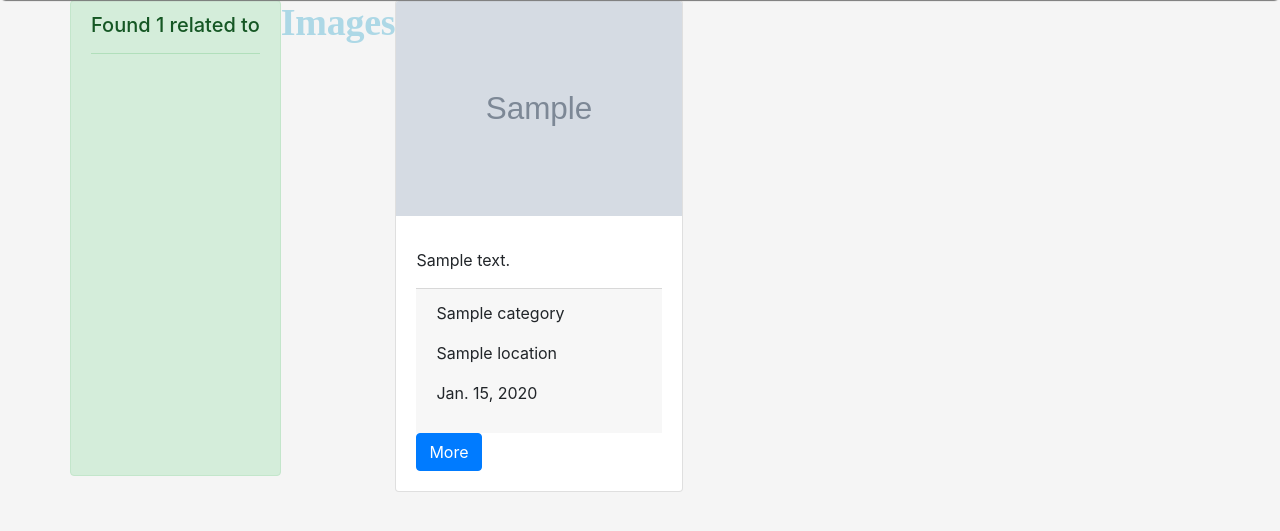
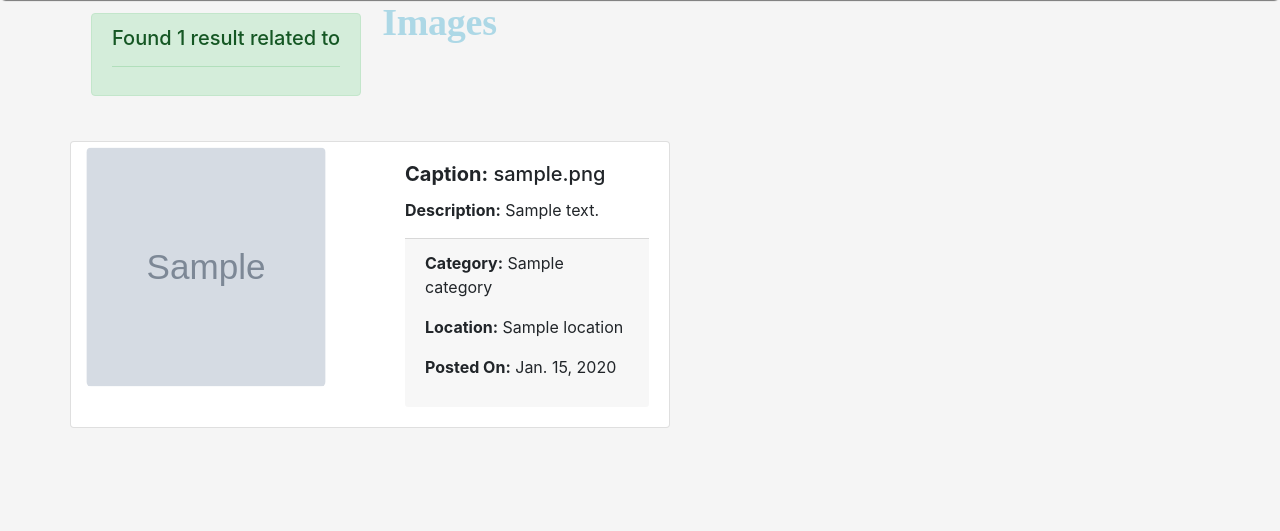
Before and after one commit to petermirithu/Gallery_app, a Django app: template G_pyra/templates/search.html in a window 1280 px wide; the page is wider, and only the part inside the window is pictured. Shown: the part 58-589 px from the top of that part. Run offline with Django 3.2, Linux system fonts and the light colour scheme; tables that the repository leaves empty hold one stand-in row (values such as "Sample post"); the template is opened without the code that fills it: values that come from a table or form of the project are taken from there, most other values are stand-ins (such as "Sample title", 1, 10 or a date in 2020); grey boxes marked "Sample" are stand-in pictures; some libraries are stand-ins or nearby versions.

Commit message:
add a modal to search template

```diff
--- a/G_pyra/templates/search.html
+++ b/G_pyra/templates/search.html
@@ -3,29 +3,54 @@
 {% block content %}
   <div class="container">
     <div class="row">
-      {% if images %}
-        <h5 class="alert alert-success">Found {{images|length}} related to <hr> {{message}}</h5>
-      {% else %}
-        <h5 class="alert alert-danger">Found 0 images related to <hr> {{message}}</h5>
-      {% endif %}
-
+      <div class="alert">
+        {% if images %}
+          <h5 class="alert alert-success">Found {{images|length}} result related to <hr> {{message}}</h5>
+        {% else %}
+          <h5 class="alert alert-danger">No results<hr> {{message}}</h5>
+        {% endif %}
+      </div>
       <h2>Images</h2>
       {% if images %}
         {% for image in images %}
-          <div class="card" style="width: 18rem;">
-            <img src="{{image.image_url.url}}" class="card-img-top" width="250px" alt="Image">
-            <div class="card-body">
-              <h5 class="card-title">{{image.name}}</h5>
-              <p class="card-text">{{image.description}}</p>
-              <div class="card-footer">
-                <p>{{image.category}}</p>
-                <p>{{image.location}}</p>
-                <p>{{image.posted_on}}</p>
+        <div class="card-columns">
+          <div class="card" style="width:600px">
+            <div class="row">
+              <div class="col-md-6">
+                <img onclick="onClick(this)" src="{{image.image_url.url}}" class="img254" id="myImg" style="width:250px;height:250px;" alt="<p> <b>Caption:</b> {{image.image_name}}.<br> <b>Description:</b> {{image.description}}<br> <b>Category:</b> {{image.category}}<br> <b>Location:</b> {{image.location}}<br> <b>Posted on:</b> {{image.posted_on}}</p>"><br>
               </div>
-              <a href="/image/{{image.id}}" class="btn btn-primary">More</a>
+              <div class="col-md-6">
+                <div class="card-body">
+                  <h5 class="card-title"><b>Caption:</b> {{image.image_name}}</h5>
+                  <p class="card-text"><b>Description:</b> {{image.description}}</p>
+                  <div class="card-footer">
+                    <p><b>Category:</b> {{image.category}}</p>
+                    <p><b>Location:</b> {{image.location}}</p>
+                    <p><b>Posted On:</b> {{image.posted_on}}</p>
+                  </div>
+                </div>
+              </div>
             </div>
           </div>
+        </div>
         {% endfor %}
+        <div id="modal01" class="modal" onclick="this.style.display='none'">
+          <span class="close">&times;&nbsp;&nbsp;&nbsp;&nbsp;</span>
+          <div class="modal-content">
+            <img id="img01" style="max-width:400px;max-height:500px">
+          </div>
+            <div id="card" class="card bg-light">
+              <div style="float:left" id="description"></div>
+            </div>
+        </div>
+        <script>
+          var descriptionText = document.getElementById("description");
+          function onClick(element) {
+            document.getElementById("img01").src = element.src;
+            descriptionText.innerHTML = element.alt;
+            document.getElementById("modal01").style.display = "block";
+          }
+        </script>
       {% endif %}
     </div>
   </div>
```
